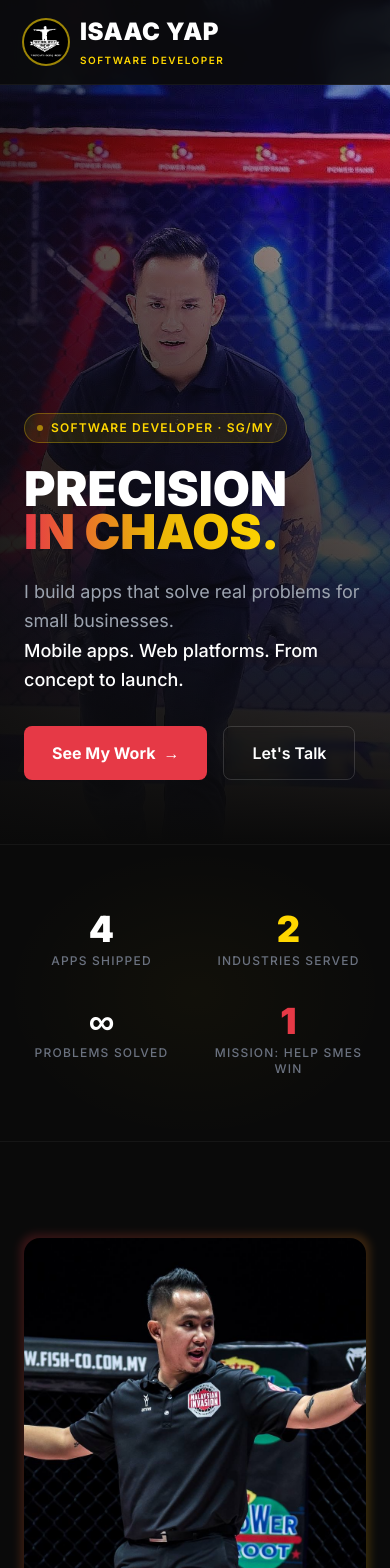
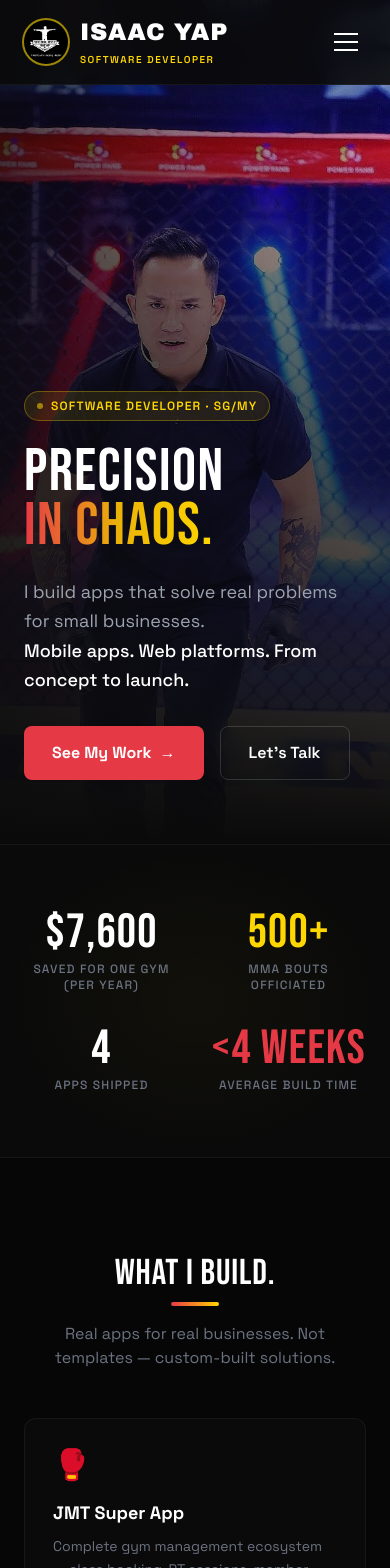
Before and after one commit to IsaacYap90/isaacyap.ai, a React (Vite) app: page / in a window 390 px wide. Shown: the top 1568 px of the page. Built offline with nearby package versions, Linux system fonts and the light colour scheme.

Commit message:
feat: Bebas Neue + Space Grotesk fonts, real stats, reorder sections, mobile nav hamburger

```diff
--- a/src/App.jsx
+++ b/src/App.jsx
@@ -1,25 +1,44 @@
 import { useState } from 'react'
 
 /* ─── NAV ─── */
-const Nav = () => (
+const Nav = () => {
+  const [menuOpen, setMenuOpen] = useState(false)
+  return (
     <nav className="fixed top-0 w-full z-50 bg-[#0a0a0a]/90 backdrop-blur-md border-b border-white/5">
       <div className="container mx-auto px-6 py-4 flex items-center justify-between">
         <a href="#" onClick={(e) => { e.preventDefault(); window.scrollTo({top:0,behavior:'smooth'}) }} className="flex items-center gap-3 group">
           <img src="/images/logo-cropped.jpg" alt="Logo" className="w-11 h-11 rounded-full ring-2 ring-brand-gold/60 object-contain bg-black p-0.5" />
           <div className="leading-tight">
-          <span className="font-black text-white text-2xl md:text-3xl tracking-wide block group-hover:text-brand-gold transition-colors">ISAAC YAP</span>
+            <span className="font-logo text-white text-2xl md:text-3xl tracking-wide block group-hover:text-brand-gold transition-colors">ISAAC YAP</span>
             <span className="text-brand-gold text-[10px] font-semibold uppercase tracking-[0.15em]">Software Developer</span>
           </div>
         </a>
+        {/* Desktop nav */}
         <div className="hidden md:flex items-center gap-8 text-sm">
+          <a href="#portfolio" className="text-gray-400 hover:text-brand-gold transition-colors">Portfolio</a>
           <a href="#about" className="text-gray-400 hover:text-brand-gold transition-colors">About</a>
-        <a href="#portfolio" className="text-gray-400 hover:text-brand-gold transition-colors">Portfolio</a>
           <a href="#why-me" className="text-gray-400 hover:text-brand-gold transition-colors">Why Me</a>
           <a href="#contact" className="px-5 py-2 bg-brand-red hover:bg-red-700 text-white font-semibold rounded-lg transition-all text-xs uppercase tracking-wider">Contact</a>
         </div>
+        {/* Mobile hamburger */}
+        <button onClick={() => setMenuOpen(!menuOpen)} className="md:hidden flex flex-col gap-1.5 p-2" aria-label="Menu">
+          <span className={`w-6 h-0.5 bg-white transition-all duration-300 ${menuOpen ? 'rotate-45 translate-y-2' : ''}`} />
+          <span className={`w-6 h-0.5 bg-white transition-all duration-300 ${menuOpen ? 'opacity-0' : ''}`} />
+          <span className={`w-6 h-0.5 bg-white transition-all duration-300 ${menuOpen ? '-rotate-45 -translate-y-2' : ''}`} />
+        </button>
       </div>
+      {/* Mobile menu */}
+      {menuOpen && (
+        <div className="md:hidden bg-[#0a0a0a]/95 backdrop-blur-lg border-t border-white/5 px-6 py-6 flex flex-col gap-5">
+          <a href="#portfolio" onClick={() => setMenuOpen(false)} className="text-gray-300 hover:text-brand-gold text-lg font-medium transition-colors">Portfolio</a>
+          <a href="#about" onClick={() => setMenuOpen(false)} className="text-gray-300 hover:text-brand-gold text-lg font-medium transition-colors">About</a>
+          <a href="#why-me" onClick={() => setMenuOpen(false)} className="text-gray-300 hover:text-brand-gold text-lg font-medium transition-colors">Why Me</a>
+          <a href="#contact" onClick={() => setMenuOpen(false)} className="px-5 py-3 bg-brand-red hover:bg-red-700 text-white font-bold rounded-lg text-center text-sm uppercase tracking-wider">Contact</a>
+        </div>
+      )}
     </nav>
   )
+}
 
 /* ─── HERO ─── */
 const Hero = () => (
@@ -42,7 +61,7 @@ const Hero = () => (
           <span className="text-brand-gold text-xs font-semibold uppercase tracking-widest">Software Developer · SG/MY</span>
         </div>
 
-        <h1 className="text-5xl sm:text-6xl md:text-8xl font-black leading-[0.9] mb-6">
+        <h1 className="font-display text-6xl sm:text-7xl md:text-9xl leading-[0.9] tracking-wide mb-6">
           <span className="text-white">PRECISION</span><br />
           <span className="text-transparent bg-clip-text bg-gradient-to-r from-brand-red via-yellow-500 to-brand-gold">IN CHAOS.</span>
         </h1>
@@ -75,10 +94,10 @@ const Hero = () => (
 
 /* ─── STATS ─── */
 const stats = [
+  { value: '$7,600', label: 'Saved for One Gym (Per Year)', color: 'text-white' },
+  { value: '500+', label: 'MMA Bouts Officiated', color: 'text-brand-gold' },
   { value: '4', label: 'Apps Shipped', color: 'text-white' },
-  { value: '2', label: 'Industries Served', color: 'text-brand-gold' },
-  { value: '∞', label: 'Problems Solved', color: 'text-white' },
-  { value: '1', label: 'Mission: Help SMEs Win', color: 'text-brand-red' },
+  { value: '<4 Weeks', label: 'Average Build Time', color: 'text-brand-red' },
 ]
 
 const Stats = () => (
@@ -88,7 +107,7 @@ const Stats = () => (
       <div className="grid grid-cols-2 md:grid-cols-4 gap-8">
         {stats.map((s, i) => (
           <div key={i} className="text-center">
-            <h3 className={`text-4xl md:text-5xl font-black ${s.color} mb-1`}>{s.value}</h3>
+            <h3 className={`font-display text-5xl md:text-6xl tracking-wide ${s.color} mb-1`}>{s.value}</h3>
             <p className="text-gray-500 text-xs uppercase tracking-widest font-medium">{s.label}</p>
           </div>
         ))}
@@ -118,7 +137,7 @@ const About = () => (
 
       {/* Text */}
       <div>
-        <h2 className="text-3xl md:text-4xl font-black text-white mb-2">Builder. Fighter. Problem Solver.</h2>
+        <h2 className="font-display text-4xl md:text-5xl text-white tracking-wide mb-2">Builder. Fighter. Problem Solver.</h2>
         <div className="w-16 h-1 bg-gradient-to-r from-brand-red to-brand-gold rounded-full mb-8" />
 
         <p className="text-gray-400 text-base leading-relaxed mb-5">
@@ -151,7 +170,7 @@ const AsSeenIn = () => (
   <section className="py-24 bg-[#060606]">
     <div className="container mx-auto px-6 max-w-4xl">
       <div className="text-center mb-12">
-        <h2 className="text-3xl md:text-4xl font-black text-white mb-2">As Seen In.</h2>
+        <h2 className="font-display text-4xl md:text-5xl text-white tracking-wide mb-2">As Seen In.</h2>
         <div className="w-12 h-1 bg-gradient-to-r from-brand-red to-brand-gold rounded-full mx-auto mb-4" />
         <p className="text-gray-500 text-base">Featured as the MMA referee in the Malaysian blockbuster film <span className="text-white font-semibold">WIRA</span> (2019)</p>
       </div>
@@ -237,7 +256,7 @@ const Portfolio = () => (
   <section id="portfolio" className="py-24 bg-[#060606]">
     <div className="container mx-auto px-6 max-w-5xl">
       <div className="text-center mb-12">
-        <h2 className="text-3xl md:text-4xl font-black text-white mb-2">What I Build.</h2>
+        <h2 className="font-display text-4xl md:text-5xl text-white tracking-wide mb-2">What I Build.</h2>
         <div className="w-12 h-1 bg-gradient-to-r from-brand-red to-brand-gold rounded-full mx-auto mb-4" />
         <p className="text-gray-500 text-base max-w-lg mx-auto">Real apps for real businesses. Not templates — custom-built solutions.</p>
       </div>
@@ -289,7 +308,7 @@ const WhyMe = () => (
   <section id="why-me" className="py-24 bg-[#0a0a0a]">
     <div className="container mx-auto px-6 max-w-5xl">
       <div className="text-center mb-12">
-        <h2 className="text-3xl md:text-4xl font-black text-white mb-2">Why Work With Me.</h2>
+        <h2 className="font-display text-4xl md:text-5xl text-white tracking-wide mb-2">Why Work With Me.</h2>
         <div className="w-12 h-1 bg-gradient-to-r from-brand-red to-brand-gold rounded-full mx-auto" />
       </div>
 
@@ -324,7 +343,7 @@ const Contact = () => {
         <div className="grid md:grid-cols-2 gap-12 items-start">
           {/* Left — Info */}
           <div>
-            <h2 className="text-3xl md:text-4xl font-black text-white mb-3">Let's Build Something.</h2>
+            <h2 className="font-display text-4xl md:text-5xl text-white tracking-wide mb-3">Let's Build Something.</h2>
             <div className="w-12 h-1 bg-gradient-to-r from-brand-red to-brand-gold rounded-full mb-6" />
             <p className="text-gray-400 text-base leading-relaxed mb-8">
               Need an app for your business? A booking system? A management platform? Let's talk about what you need.
@@ -400,9 +419,9 @@ function App() {
       <Nav />
       <Hero />
       <Stats />
+      <Portfolio />
       <About />
       <AsSeenIn />
-      <Portfolio />
       <WhyMe />
       <Contact />
     </div>
--- a/src/index.css
+++ b/src/index.css
@@ -1,4 +1,4 @@
-@import url('https://fonts.googleapis.com/css2?family=Inter:wght@400;500;600;700;800;900&display=swap');
+@import url('https://fonts.googleapis.com/css2?family=Bebas+Neue&family=Space+Grotesk:wght@400;500;600;700&family=Archivo+Black&display=swap');
 
 @tailwind base;
 @tailwind components;
@@ -10,7 +10,7 @@
   }
   body {
     @apply bg-[#0a0a0a] text-white antialiased;
-    font-family: 'Inter', sans-serif;
+    font-family: 'Space Grotesk', sans-serif;
   }
 }
 
--- a/tailwind.config.js
+++ b/tailwind.config.js
@@ -13,7 +13,9 @@ export default {
         'brand-gray': '#1f2937',
       },
       fontFamily: {
-        sans: ['Inter', 'sans-serif'],
+        sans: ['Space Grotesk', 'sans-serif'],
+        display: ['Bebas Neue', 'sans-serif'],
+        logo: ['Archivo Black', 'sans-serif'],
       },
     },
   },
```
Lines whose indentation alone changed are shown as unchanged.
